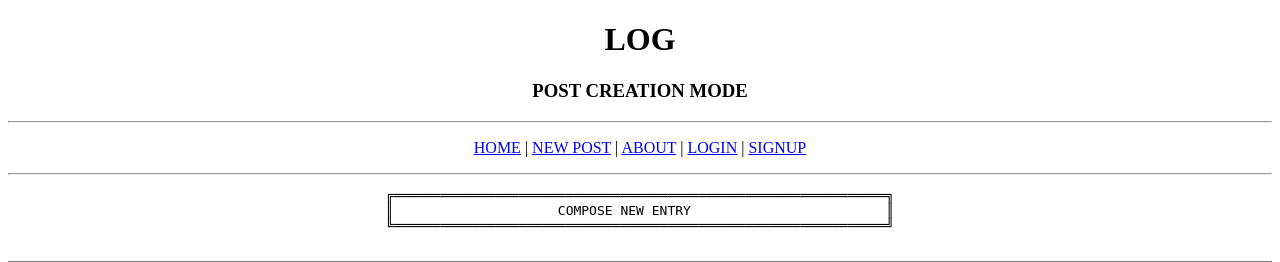
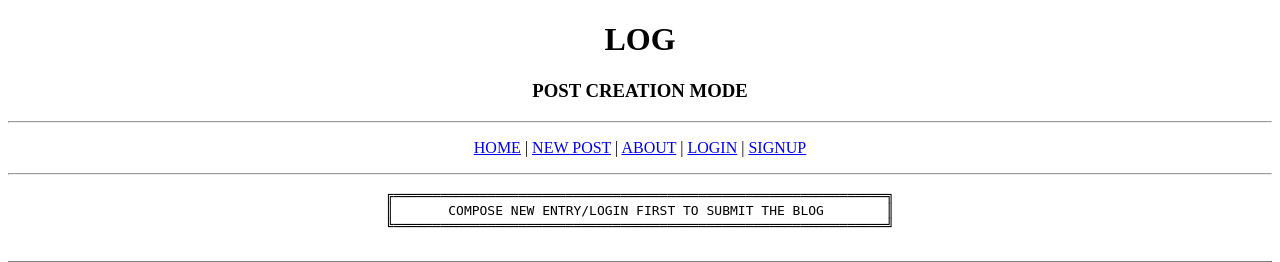
Before and after one commit to piyush-j0shi/webiste, a FastAPI app: page /new in a window 1280 px wide. Shown: the top 262 px of the page. Run offline with FastAPI, Linux system fonts and the light colour scheme.

Commit message:
instaructions

```diff
--- a/templates/new_post.html
+++ b/templates/new_post.html
@@ -32,7 +32,7 @@
     <center>
         <pre>
 ╔═══════════════════════════════════════════════════════════════╗
-║                     COMPOSE NEW ENTRY                         ║
+║       COMPOSE NEW ENTRY/LOGIN FIRST TO SUBMIT THE BLOG        ║
 ╚═══════════════════════════════════════════════════════════════╝
         </pre>
     </center>
```
